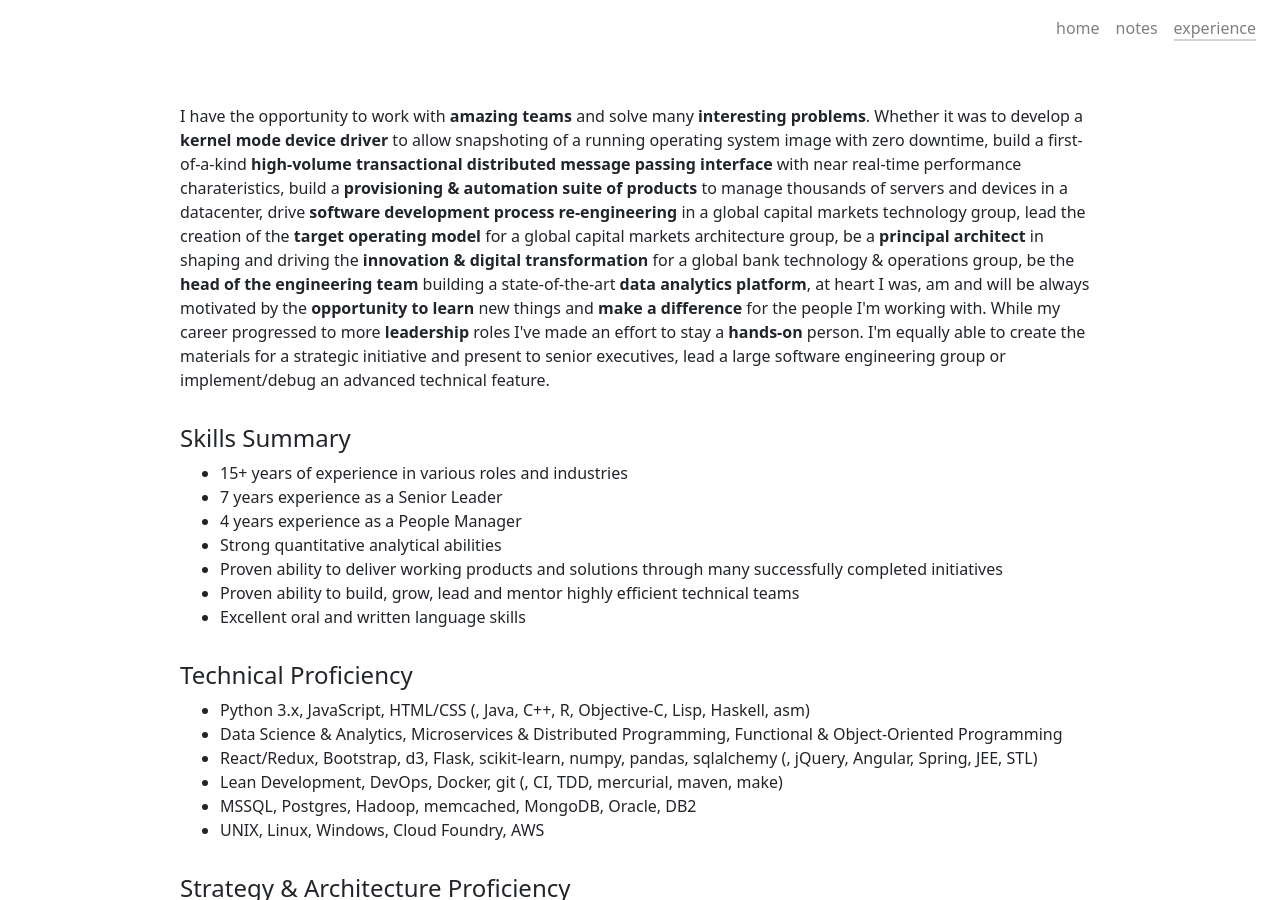
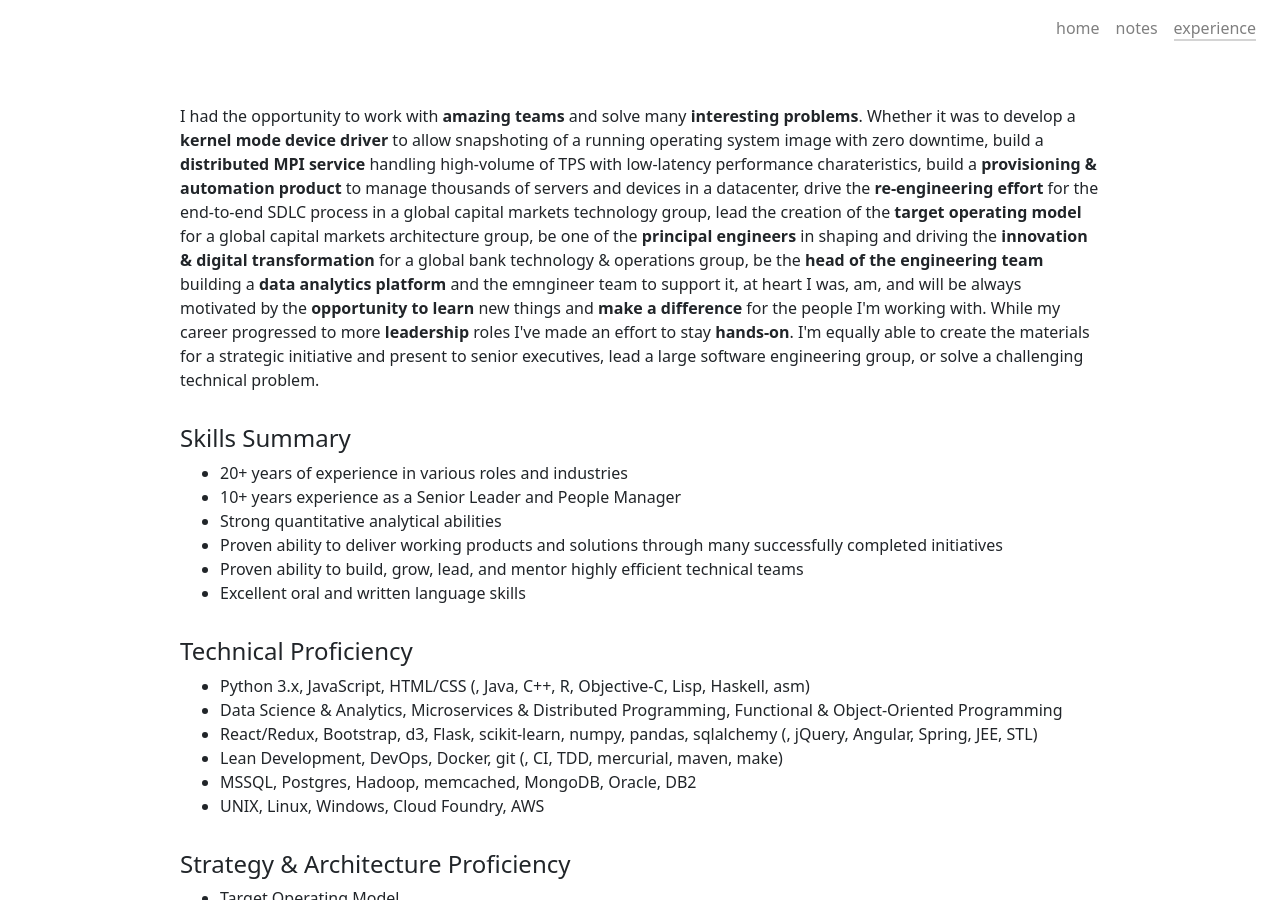
Before and after one commit to mavram/mavram.github.io, a Jekyll site: the page built from experience.html, in a window 1280 px wide and 900 px high. Built offline with Jekyll 4.4.1, drawn with Linux system fonts in a browser that asks for light colours.

Commit message:
experience

```diff
--- a/experience.html
+++ b/experience.html
@@ -18,33 +18,32 @@ experience-marker: active-with-caret
     <div class="row pt-5 justify-content-center">
         <div class="col-lg-10 col-sm-12">
             <p >
-                I have the opportunity to work with <strong>amazing teams</strong> and solve many
+                I had the opportunity to work with <strong>amazing teams</strong> and solve many
                 <strong>interesting problems</strong>.
                 Whether it was to develop a <strong>kernel mode device driver</strong> to allow snapshoting of a running operating system
                 image with zero downtime,
-                build a first-of-a-kind <strong>high-volume transactional distributed message passing interface</strong>
-                with near real-time performance charateristics,
-                build a <strong>provisioning &amp; automation suite of products</strong> to manage thousands of servers and devices in a datacenter,
-                drive <strong>software development process re-engineering</strong> in a global capital markets technology group,
+                build a <strong>distributed MPI service</strong>
+                handling high-volume of TPS with low-latency performance charateristics,
+                build a <strong>provisioning &amp; automation product</strong> to manage thousands of servers and devices in a datacenter,
+                drive the <strong>re-engineering effort</strong> for the end-to-end SDLC process in a global capital markets technology group,
                 lead the creation of the <strong>target operating model</strong> for a global capital markets architecture group,
-                be a <strong>principal architect</strong> in shaping and driving the <strong>innovation &amp; digital transformation</strong> for a global bank technology &amp; operations group,
-                be the <strong>head of the engineering team</strong> building a state-of-the-art
-                <strong>data analytics platform</strong>,
-                at heart I was, am and will be always motivated by the <strong>opportunity to learn</strong> new things and
+                be one of the <strong>principal engineers</strong> in shaping and driving the <strong>innovation &amp; digital transformation</strong> for a global bank technology &amp; operations group,
+                be the <strong>head of the engineering team</strong> building a
+                <strong>data analytics platform</strong> and the emngineer team to support it,
+                at heart I was, am, and will be always motivated by the <strong>opportunity to learn</strong> new things and
                 <strong>make a difference</strong> for the people I'm working with.
-                While my career progressed to more <strong>leadership</strong> roles I've made an effort to stay a <strong>hands-on</strong> person.
+                While my career progressed to more <strong>leadership</strong> roles I've made an effort to stay <strong>hands-on</strong>.
                 I'm equally able to create the materials for a strategic initiative and present to senior executives,
-                lead a large software engineering group or implement/debug an advanced technical feature.
+                lead a large software engineering group, or solve a challenging technical problem.
             </p>
 
             <p class="h4 pt-3">Skills Summary</p>
             <ul>
-                <li>15+ years of experience in various roles and industries</li>
-                <li>7 years experience as a Senior Leader</li>
-                <li>4 years experience as a People Manager</li>
+                <li>20+ years of experience in various roles and industries</li>
+                <li>10+ years experience as a Senior Leader and People Manager</li>
                 <li>Strong quantitative analytical abilities</li>
                 <li>Proven ability to deliver working products and solutions through many successfully completed initiatives</li>
-                <li>Proven ability to build, grow, lead and mentor highly efficient technical teams</li>
+                <li>Proven ability to build, grow, lead, and mentor highly efficient technical teams</li>
                 <li>Excellent oral and written language skills</li>
             </ul>
 
```
